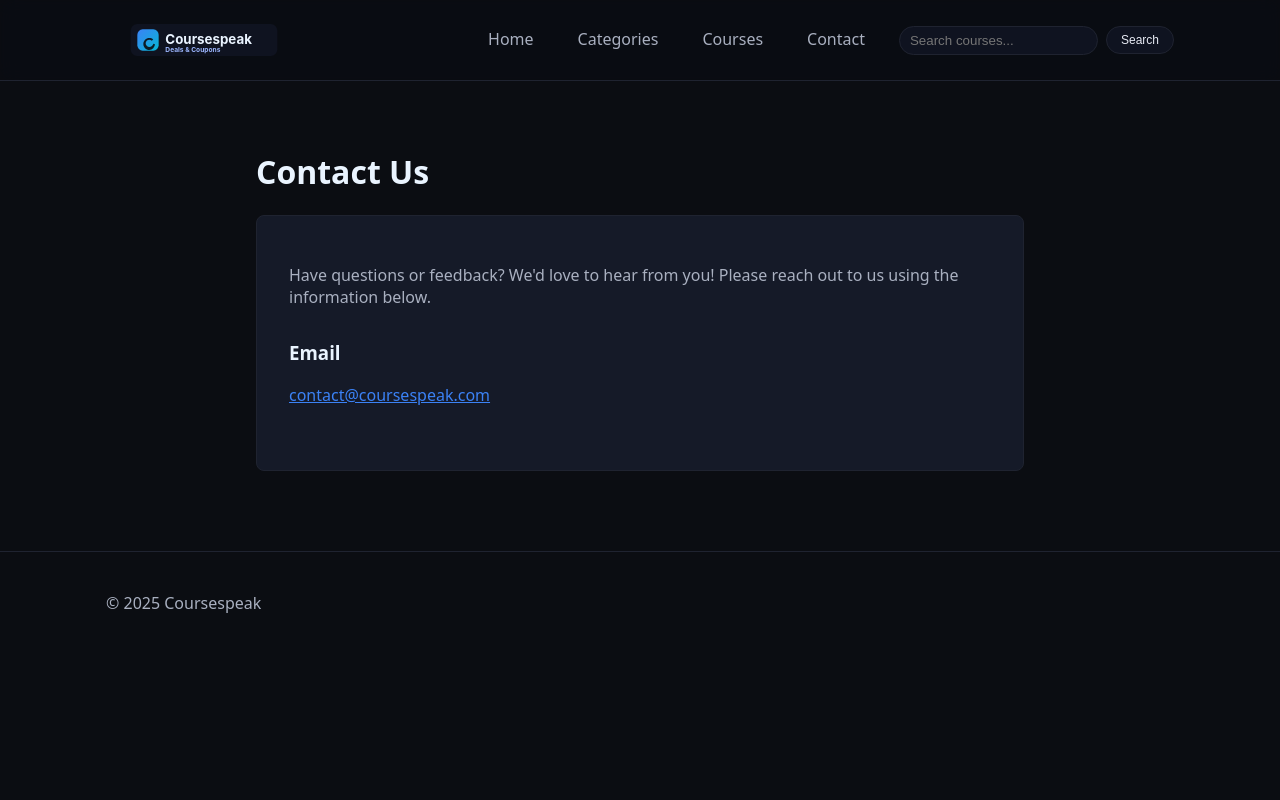
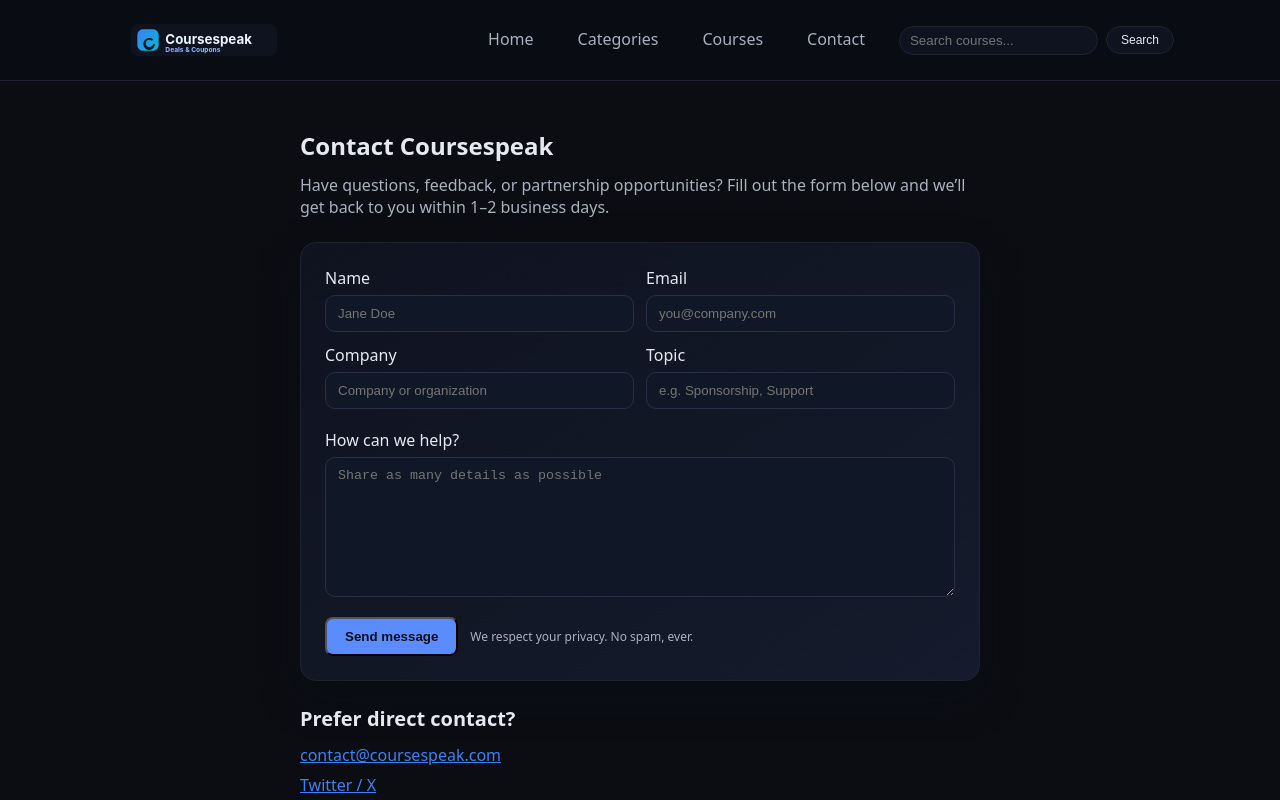
Before and after one commit to Coutons/courseswyn, a Next.js app: page /contact in a window 1280 px wide. Shown: the top 800 px of the page. Built offline with nearby package versions, Linux system fonts and the light colour scheme; no server answers.

Commit message:
Add contact form page

```diff
--- a/app/contact/page.tsx
+++ b/app/contact/page.tsx
@@ -1,31 +1,143 @@
-import { Metadata } from 'next';
+import type { Metadata } from "next";
+import React from "react";
 
 export const metadata: Metadata = {
-  title: 'Contact Us - Coursespeak',
-  description: 'Get in touch with the Coursespeak team for any questions or feedback.',
+  title: "Contact | Coursespeak",
+  description: "Send us a message with your questions, feedback, or partnership requests.",
+  alternates: { canonical: "/contact" },
+  openGraph: {
+    title: "Contact | Coursespeak",
+    description: "Get in touch with the Coursespeak team.",
+    url: "/contact",
+    type: "website",
+  },
 };
+
+type InputProps = {
+  label: string;
+  name: string;
+  type?: string;
+  required?: boolean;
+  placeholder?: string;
+};
+
+function Field({ label, name, type = "text", required = false, placeholder }: InputProps) {
+  return (
+    <label style={{ display: "grid", gap: 6 }}>
+      <span>{label}</span>
+      <input
+        name={name}
+        type={type}
+        placeholder={placeholder}
+        required={required}
+        style={{
+          padding: "10px 12px",
+          borderRadius: 10,
+          border: "1px solid #273044",
+          background: "#101727",
+          color: "#eaf4ff",
+        }}
+      />
+    </label>
+  );
+}
+
+function TextArea({ label, name, required = false, placeholder }: Omit<InputProps, "type">) {
+  return (
+    <label style={{ display: "grid", gap: 6 }}>
+      <span>{label}</span>
+      <textarea
+        name={name}
+        rows={6}
+        required={required}
+        placeholder={placeholder}
+        style={{
+          padding: "10px 12px",
+          borderRadius: 10,
+          border: "1px solid #273044",
+          background: "#101727",
+          color: "#eaf4ff",
+          resize: "vertical",
+          minHeight: 140,
+        }}
+      />
+    </label>
+  );
+}
 
 export default function ContactPage() {
   return (
-    <div style={{ maxWidth: '800px', margin: '0 auto', padding: '2rem 1rem' }}>
-      <h1 style={{ color: '#eaf4ff' }}>Contact Us</h1>
-      <div style={{
-        background: '#151a28',
-        borderRadius: '8px',
-        padding: '2rem',
-        border: '1px solid #1f2330'
-      }}>
-        <p style={{ color: '#a9b0c0' }}>
-          Have questions or feedback? We'd love to hear from you! Please reach out to us using the information below.
+    <section
+      style={{
+        maxWidth: 720,
+        margin: "0 auto",
+        padding: "32px 20px 56px",
+        display: "grid",
+        gap: 24,
+      }}
+    >
+      <header style={{ display: "grid", gap: 12 }}>
+        <h1 style={{ margin: 0 }}>Contact Coursespeak</h1>
+        <p className="muted" style={{ margin: 0 }}>
+          Have questions, feedback, or partnership opportunities? Fill out the form below and we’ll get back to you within 1–2 business days.
         </p>
+      </header>
 
-        <div style={{ margin: '2rem 0' }}>
-          <h3 style={{ color: '#eaf4ff', marginTop: '2rem' }}>Email</h3>
-          <p>
-            <a href="mailto:contact@coursespeak.com" style={{ color: '#3b82f6' }}>contact@coursespeak.com</a>
-          </p>
+      <form
+        action="https://formsubmit.co/contact@coursespeak.com"
+        method="POST"
+        style={{
+          display: "grid",
+          gap: 20,
+          padding: 24,
+          borderRadius: 16,
+          border: "1px solid #1f2330",
+          background: "linear-gradient(145deg, #0f1320, #151b2c)",
+          boxShadow: "0 16px 40px rgba(8, 13, 26, 0.35)",
+        }}
+      >
+        <div style={{ display: "grid", gap: 12, gridTemplateColumns: "repeat(auto-fit, minmax(220px, 1fr))" }}>
+          <Field label="Name" name="name" required placeholder="Jane Doe" />
+          <Field label="Email" name="email" type="email" required placeholder="you@company.com" />
+          <Field label="Company" name="company" placeholder="Company or organization" />
+          <Field label="Topic" name="topic" placeholder="e.g. Sponsorship, Support" />
         </div>
-      </div>
-    </div>
+
+        <TextArea label="How can we help?" name="message" required placeholder="Share as many details as possible" />
+
+        <div style={{ display: "flex", gap: 12, alignItems: "center" }}>
+          <button type="submit" className="btn" style={{ padding: "10px 18px" }}>
+            Send message
+          </button>
+          <span className="muted" style={{ fontSize: 12 }}>
+            We respect your privacy. No spam, ever.
+          </span>
+        </div>
+
+        <input type="hidden" name="_next" value="https://coursespeak.com/contact?submitted=1" />
+        <input type="hidden" name="_captcha" value="false" />
+      </form>
+
+      <aside style={{ display: "grid", gap: 12 }}>
+        <h2 style={{ margin: 0, fontSize: 20 }}>Prefer direct contact?</h2>
+        <ul style={{ listStyle: "none", padding: 0, margin: 0, display: "grid", gap: 8 }}>
+          <li>
+            <a href="mailto:contact@coursespeak.com" style={{ color: "#3b82f6" }}>
+              contact@coursespeak.com
+            </a>
+          </li>
+          <li>
+            <a href="https://x.com/coursespeak" target="_blank" rel="noreferrer" style={{ color: "#3b82f6" }}>
+              Twitter / X
+            </a>
+          </li>
+          <li>
+            <a href="https://discord.gg/coursespeak" target="_blank" rel="noreferrer" style={{ color: "#3b82f6" }}>
+              Join our Discord community
+            </a>
+          </li>
+        </ul>
+      </aside>
+    </section>
   );
 }
```
